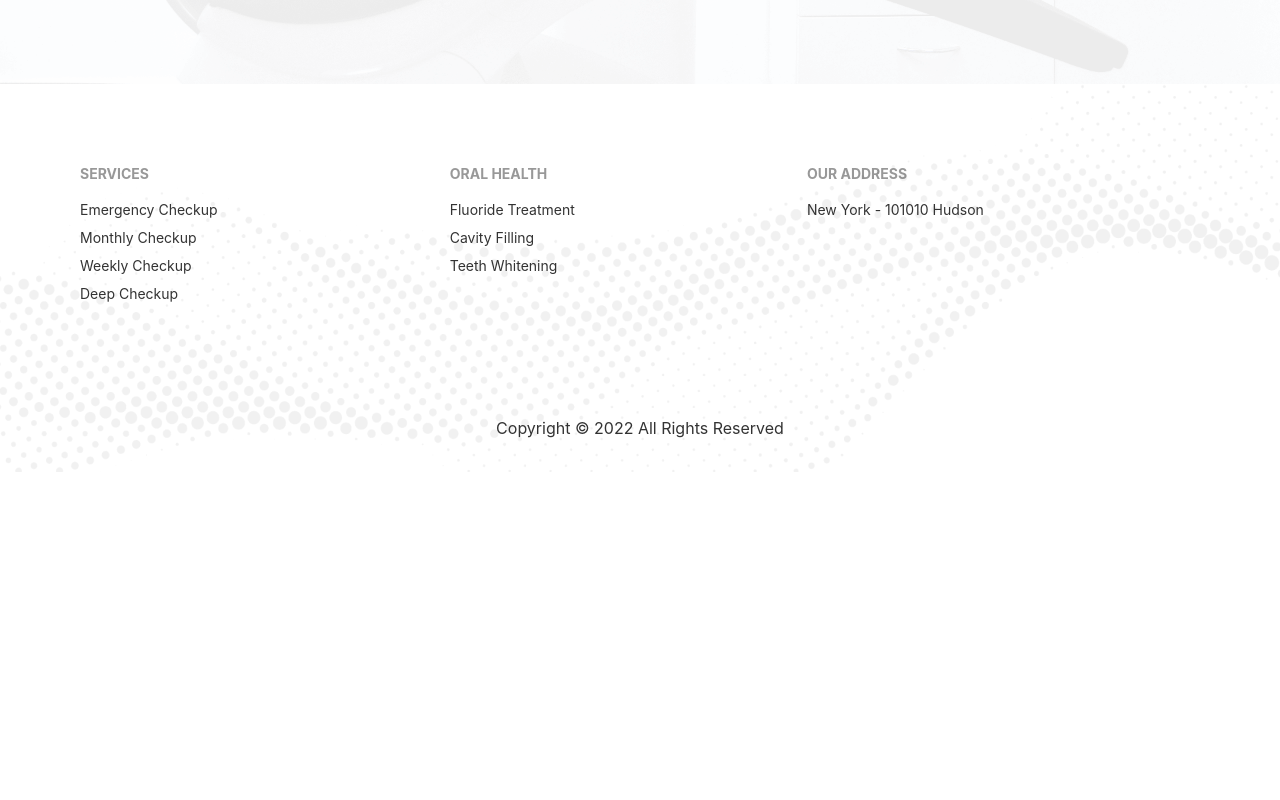
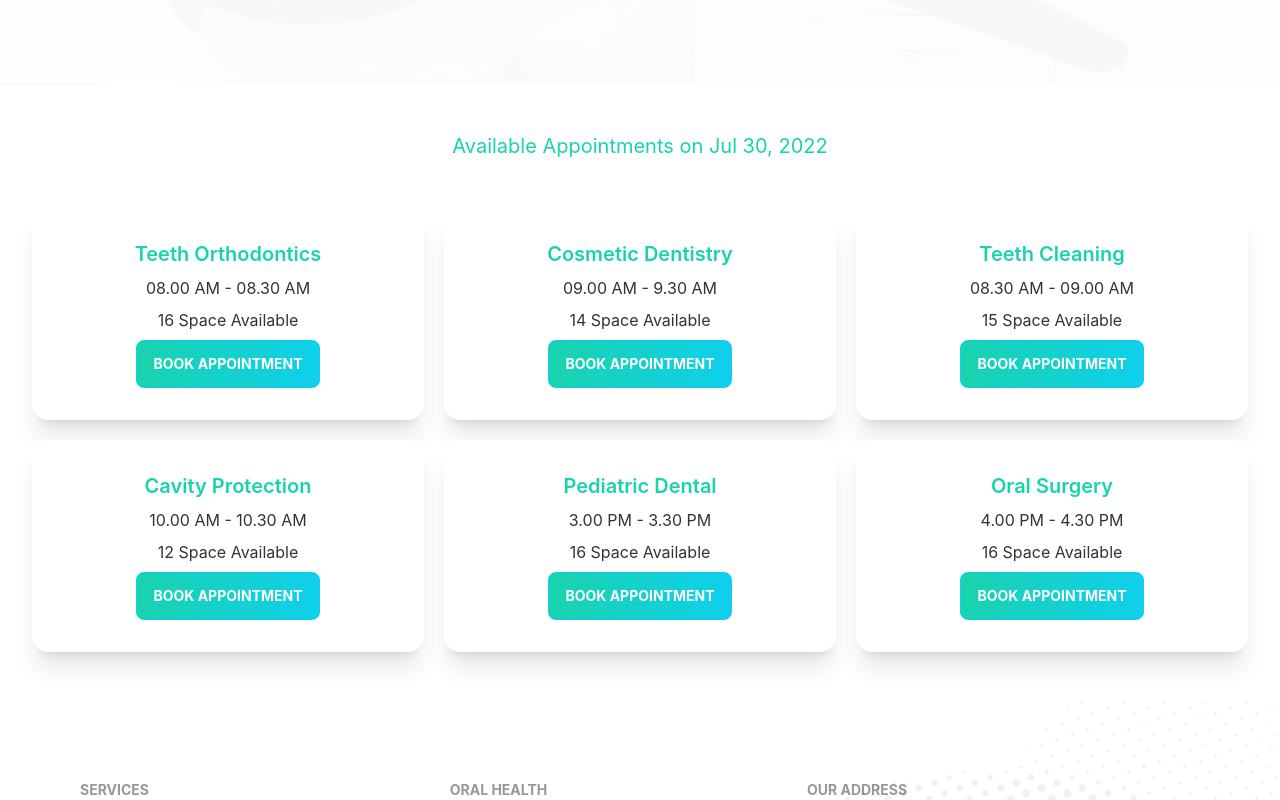
Before and after one commit to azimuddin2/doctors-portal-client, a React (Create React App) app: page /appointment in a window 1280 px wide. Shown: the part 780-1580 px from the top of the page. Before the commit the page ends 1252 px from the top, so only its background shows below. Built offline with nearby package versions, Linux system fonts and the light colour scheme.

Commit message:
added is appointment page component

```diff
--- a/package.json
+++ b/package.json
@@ -10,9 +10,11 @@
     "@testing-library/react": "^13.3.0",
     "@testing-library/user-event": "^13.5.0",
     "daisyui": "^2.20.0",
+    "date-fns": "^2.29.1",
     "install": "^0.13.0",
     "npm": "^8.15.1",
     "react": "^18.2.0",
+    "react-day-picker": "^8.0.7",
     "react-dom": "^18.2.0",
     "react-router-dom": "^6.3.0",
     "react-scripts": "5.0.1",
--- /dev/null
+++ b/public/services.json
@@ -0,0 +1,127 @@
+[
+    {
+        "_id": 1,
+        "name": "Teeth Orthodontics",
+        "slots": [
+            "08.00 AM - 08.30 AM",
+            "08.30 AM - 09.00 AM",
+            "09.00 AM - 9.30 AM",
+            "09.30 AM - 10.00 AM",
+            "10.00 AM - 10.30 AM",
+            "10.30 AM - 11.00 AM",
+            "11.00 AM - 11.30 AM",
+            "11.30 AM - 12.00 AM",
+            "1.00 PM - 1.30 PM",
+            "1.30 PM - 2.00 PM",
+            "2.00 PM - 2.30 PM",
+            "2.30 PM - 3.00 PM",
+            "3.00 PM - 3.30 PM",
+            "3.30 PM - 4.00 PM",
+            "4.00 PM - 4.30 PM",
+            "4.30 PM - 5.00 PM"
+        ]
+    },
+    {
+        "_id": 2,
+        "name": "Cosmetic Dentistry",
+        "slots": [
+            "09.00 AM - 9.30 AM",
+            "09.30 AM - 10.00 AM",
+            "10.00 AM - 10.30 AM",
+            "10.30 AM - 11.00 AM",
+            "11.00 AM - 11.30 AM",
+            "11.30 AM - 12.00 AM",
+            "1.00 PM - 1.30 PM",
+            "1.30 PM - 2.00 PM",
+            "2.00 PM - 2.30 PM",
+            "2.30 PM - 3.00 PM",
+            "3.00 PM - 3.30 PM",
+            "3.30 PM - 4.00 PM",
+            "4.00 PM - 4.30 PM",
+            "4.30 PM - 5.00 PM"
+        ]
+    },
+    {
+        "_id": 3,
+        "name": "Teeth Cleaning",
+        "slots": [
+            "08.30 AM - 09.00 AM",
+            "09.00 AM - 9.30 AM",
+            "09.30 AM - 10.00 AM",
+            "10.00 AM - 10.30 AM",
+            "10.30 AM - 11.00 AM",
+            "11.00 AM - 11.30 AM",
+            "11.30 AM - 12.00 AM",
+            "1.00 PM - 1.30 PM",
+            "1.30 PM - 2.00 PM",
+            "2.00 PM - 2.30 PM",
+            "2.30 PM - 3.00 PM",
+            "3.00 PM - 3.30 PM",
+            "3.30 PM - 4.00 PM",
+            "4.00 PM - 4.30 PM",
+            "4.30 PM - 5.00 PM"
+        ]
+    },
+    {
+        "_id": 4,
+        "name": "Cavity Protection",
+        "slots": [
+            "10.00 AM - 10.30 AM",
+            "10.30 AM - 11.00 AM",
+            "11.00 AM - 11.30 AM",
+            "11.30 AM - 12.00 AM",
+            "1.00 PM - 1.30 PM",
+            "1.30 PM - 2.00 PM",
+            "2.00 PM - 2.30 PM",
+            "2.30 PM - 3.00 PM",
+            "3.00 PM - 3.30 PM",
+            "3.30 PM - 4.00 PM",
+            "4.00 PM - 4.30 PM",
+            "4.30 PM - 5.00 PM"
+        ]
+    },
+    {
+        "_id": 5,
+        "name": "Pediatric Dental",
+        "slots": [
+            "3.00 PM - 3.30 PM",
+            "3.30 PM - 4.00 PM",
+            "4.00 PM - 4.30 PM",
+            "4.30 PM - 5.00 PM",
+            "08.00 AM - 08.30 AM",
+            "08.30 AM - 09.00 AM",
+            "09.00 AM - 9.30 AM",
+            "09.30 AM - 10.00 AM",
+            "10.00 AM - 10.30 AM",
+            "10.30 AM - 11.00 AM",
+            "11.00 AM - 11.30 AM",
+            "11.30 AM - 12.00 AM",
+            "1.00 PM - 1.30 PM",
+            "1.30 PM - 2.00 PM",
+            "2.00 PM - 2.30 PM",
+            "2.30 PM - 3.00 PM"
+        ]
+    },
+    {
+        "_id": 6,
+        "name": "Oral Surgery",
+        "slots": [
+            "4.00 PM - 4.30 PM",
+            "4.30 PM - 5.00 PM",
+            "08.00 AM - 08.30 AM",
+            "08.30 AM - 09.00 AM",
+            "09.00 AM - 9.30 AM",
+            "09.30 AM - 10.00 AM",
+            "10.00 AM - 10.30 AM",
+            "10.30 AM - 11.00 AM",
+            "11.00 AM - 11.30 AM",
+            "11.30 AM - 12.00 AM",
+            "1.00 PM - 1.30 PM",
+            "1.30 PM - 2.00 PM",
+            "2.00 PM - 2.30 PM",
+            "2.30 PM - 3.00 PM",
+            "3.00 PM - 3.30 PM",
+            "3.30 PM - 4.00 PM"
+        ]
+    }
+]
--- a/src/Pages/Appointment/Appointment.js
+++ b/src/Pages/Appointment/Appointment.js
@@ -1,10 +1,14 @@
-import React from 'react';
+import React, { useState } from 'react';
 import AppointmentBanner from './AppointmentBanner';
+import AvailableAppointments from './AvailableAppointments';
 
 const Appointment = () => {
+    const [date, setDate] = useState(new Date());
+
     return (
         <div>
-            <AppointmentBanner></AppointmentBanner>
+            <AppointmentBanner date={date} setDate={setDate}></AppointmentBanner>
+            <AvailableAppointments date={date}></AvailableAppointments>
         </div>
     );
 };
--- /dev/null
+++ b/src/Pages/Appointment/AvailableAppointments.js
@@ -0,0 +1,39 @@
+import { format } from 'date-fns';
+import React, { useEffect, useState } from 'react';
+import BookingModal from './BookingModal';
+import Service from './Service';
+
+const AvailableAppointments = ({ date }) => {
+    const [services, setServices] = useState([]);
+    const [treatment, setTreatment] = useState(null);
+
+    useEffect(() => {
+        fetch('services.json')
+            .then(res => res.json())
+            .then(data => setServices(data));
+    }, [])
+
+    return (
+        <div className='mt-12'>
+            <h4 className='text-center text-secondary text-xl'>Available Appointments on {format(date, 'PP')}</h4>
+            <div className='px-8 my-12 grid sm:grid-cols-1 md:grid-cols-2 lg:grid-cols-3 gap-5'>
+                {
+                    services.map(service => <Service
+                        key={service._id}
+                        service={service}
+                        setTreatment={setTreatment}
+                    ></Service>)
+                }
+            </div>
+            {
+                treatment && <BookingModal
+                    treatment={treatment}
+                    setTreatment={setTreatment}
+                    date={date}
+                ></BookingModal>
+            }
+        </div>
+    );
+};
+
+export default AvailableAppointments;
--- /dev/null
+++ b/src/Pages/Appointment/BookingModal.js
@@ -0,0 +1,42 @@
+import { format } from 'date-fns';
+import React from 'react';
+
+const BookingModal = ({ date, treatment, setTreatment }) => {
+    const { name, slots } = treatment;
+
+    const handleBooking = event => {
+        event.preventDefault();
+        const slot = event.target.slot.value;
+        console.log('Booking Success', name, slot);
+        setTreatment(null);
+    }
+
+    return (
+        <div>
+            <input type="checkbox" id="booking-modal" class="modal-toggle" />
+            <div class="modal modal-bottom sm:modal-middle">
+                <div class="modal-box">
+                    <label for="booking-modal" class="btn btn-sm btn-circle absolute right-2 top-2">✕</label>
+                    <h3 class="font-bold text-2xl text-center">{name}</h3>
+                    <form onSubmit={handleBooking}
+                        className='grid grid-cols-1 gap-4 justify-items-center my-6'>
+                        <input type="text" disabled value={format(date, 'PP')} class="input input-bordered w-full max-w-xs text-lg" />
+
+                        <select name='slot' class="select select-bordered w-full max-w-xs">
+                            {
+                                slots.map(slot => <option value={slot}>{slot}</option>)
+                            }
+                        </select>
+
+                        <input name='name' type="text" placeholder="Full Name" class="input input-bordered w-full max-w-xs" />
+                        <input name='email' type="email" placeholder="Email" class="input input-bordered w-full max-w-xs" />
+                        <input name='phone' type="text" placeholder="Phone Number" class="input input-bordered w-full max-w-xs" />
+                        <input type="submit" value="SUBMIT" class='btn btn-accent text-white w-full max-w-xs bg-accent' />
+                    </form>
+                </div>
+            </div>
+        </div>
+    );
+};
+
+export default BookingModal;
--- /dev/null
+++ b/src/Pages/Appointment/Service.js
@@ -0,0 +1,31 @@
+import React from 'react';
+
+const Service = ({ service, setTreatment }) => {
+    const { _id, name, slots } = service;
+
+    return (
+        <div className="card bg-base-100 shadow-xl">
+            <div className="card-body items-center text-center">
+                <h2 className="card-title text-secondary">{name}</h2>
+                <p>
+                    {
+                        slots.length > 0 ?
+                        <span>{slots[0]}</span> : <span>Try another date.</span>
+                    }
+                </p>
+                <p>{slots.length} Space Available</p>
+                <div className="card-actions">
+                    <label
+                        onClick={() => setTreatment(service)}
+                        disabled={slots.length === 0}
+                        for="booking-modal"
+                        className="btn btn-primary text-white font-bold bg-gradient-to-r from-secondary to-primary">
+                        Book Appointment
+                    </label>
+                </div>
+            </div>
+        </div>
+    );
+};
+
+export default Service;
--- /dev/null
+++ b/src/Pages/Home/Banner.css
@@ -0,0 +1,3 @@
+.background-image {
+    background-color: linear-gradient(rgba(255, 255, 255, 0.589), rgba(255, 255, 255, 0.295));
+}
--- a/src/Pages/Home/Banner.js
+++ b/src/Pages/Home/Banner.js
@@ -2,18 +2,19 @@
 import chair from '../../assets/images/chair.png';
 import Button from '../Shared/Button';
 import background from '../../assets/images/bg.png';
+import './Banner.css'
 
 const Banner = () => {
     return (
         <section style={{
-            background: `url(${background})`,
+            background: `linear-gradient(rgba(255, 255, 255, 0.39), rgba(255, 255, 255, 0.295)), url(${background})`,
             backgroundPosition: '100%',
             backgroundRepeat: 'no-repeat',
             backgroundSize: '100%',
             width: '100%',
-            height: '100%'
-            }} className="">
-            <div className="hero min-h-full px-8 py-28 mt-2">
+            // height: '100%'
+            }}>
+            <div className="hero min-h-full px-8 py-20 mt-2">
             <div className="hero-content flex-col lg:flex-row-reverse">
                 <div>
                     <img src={chair} className="w-100 rounded-lg" alt='' />
--- a/src/Pages/Shared/Button.js
+++ b/src/Pages/Shared/Button.js
@@ -1,9 +1,9 @@
 import React from 'react';
 
-const Button = ({children}) => {
+const Button = ({ children }) => {
     return (
         <div>
-            <button class="btn btn-primary text-white font-bold bg-gradient-to-r from-secondary to-primary">{children}</button>
+            <button className="btn btn-primary text-white font-bold bg-gradient-to-r from-secondary to-primary">{children}</button>
         </div>
     );
 };
```
Also changed, not shown: src/Pages/Appointment/AppointmentBanner.js (+11 -4 lines), 1 other file (tests, documents, lock files or other folders).
